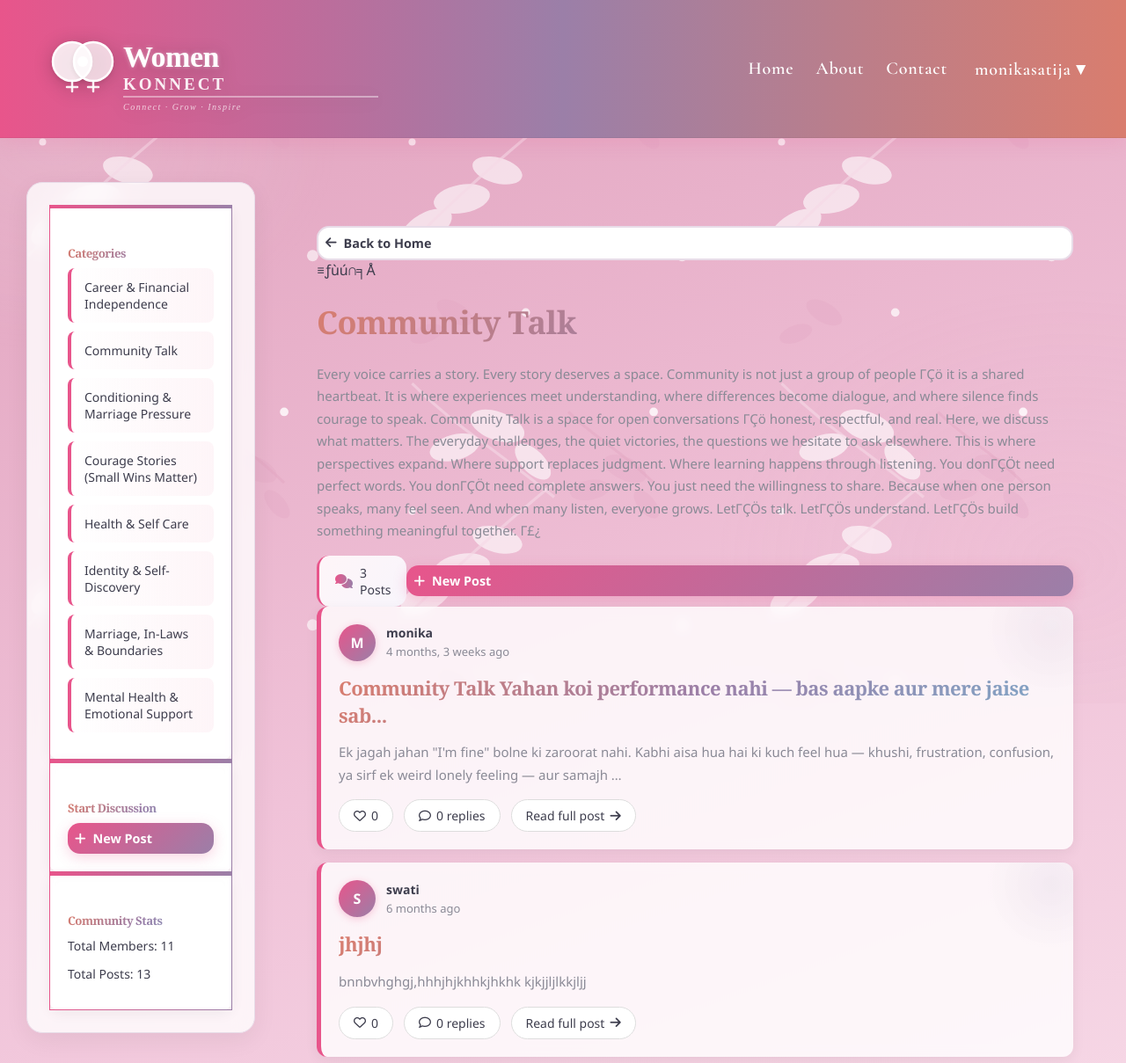
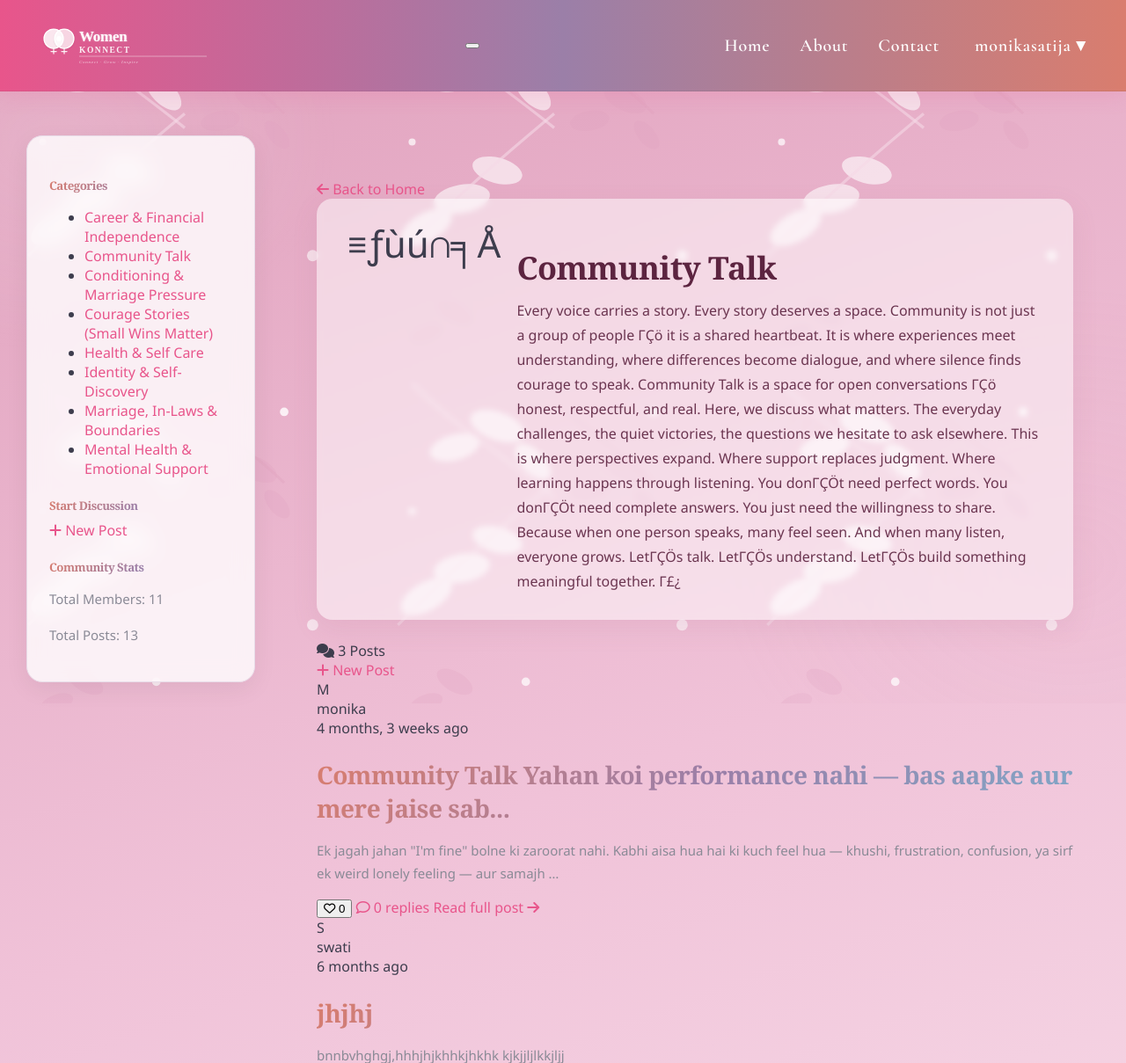
Before and after one commit to monikasareeen-bit/womenkonnect, a Django app: page /category/community-talk/ in a window 1280 px wide. Shown: the top 1209 px of the page at 88% size. Run offline with Django 5.2, Linux system fonts and the light colour scheme; a user stored in the database is signed in; data comes from the database, SQL or seed files in the repository; parts of the project's set-up code (start-up, migrations or seed data) failed here and were passed over.

Commit message:
Fix category description contrast, resize navbar logo for better balance

```diff
--- a/community/static/community/css/complete.css
+++ b/community/static/community/css/complete.css
@@ -203,7 +203,7 @@ a:hover {
 
 .nav-links {
     display: flex;
-    gap: 25px;
+    gap: 34px;
     align-items: center;
     flex-wrap: wrap;
     justify-content: flex-end;
@@ -483,12 +483,49 @@ body.category-page .right-panel {
     }
 }
 
+/* =========================================
+   CATEGORY BANNER
+========================================= */
+
+.category-banner {
+    display: flex;
+    align-items: flex-start;
+    gap: 18px;
+    background: rgba(255, 255, 255, 0.5);
+    backdrop-filter: blur(3px);
+    border-radius: var(--radius-lg);
+    padding: 30px 34px;
+    margin-bottom: 24px;
+    box-shadow: 0 10px 30px rgba(155, 90, 120, 0.1);
+}
+
+.category-icon {
+    font-size: 42px;
+    line-height: 1;
+    flex-shrink: 0;
+}
+
+.category-info h1 {
+    color: #5c2440;
+    background: none;
+    -webkit-background-clip: unset;
+    background-clip: unset;
+    -webkit-text-fill-color: unset;
+    margin-bottom: 10px;
+}
+
+.category-description {
+    color: #6b3550;
+    font-size: 16px;
+    line-height: 1.75;
+    margin: 0;
+}
+
 .home-grid {
     display: grid;
     grid-template-columns: 1fr 1fr;
     gap: 50px;
     margin-top: 30px;
-}
 
 .section-title {
     font-size: 24px;
@@ -1785,7 +1822,7 @@ select.form-control {
 }
 
 .logo img {
-    height: 120px;
+    height: 100px;
     width: auto;
     display: block;
     filter: drop-shadow(0 3px 10px rgba(0, 0, 0, 0.22));
```
